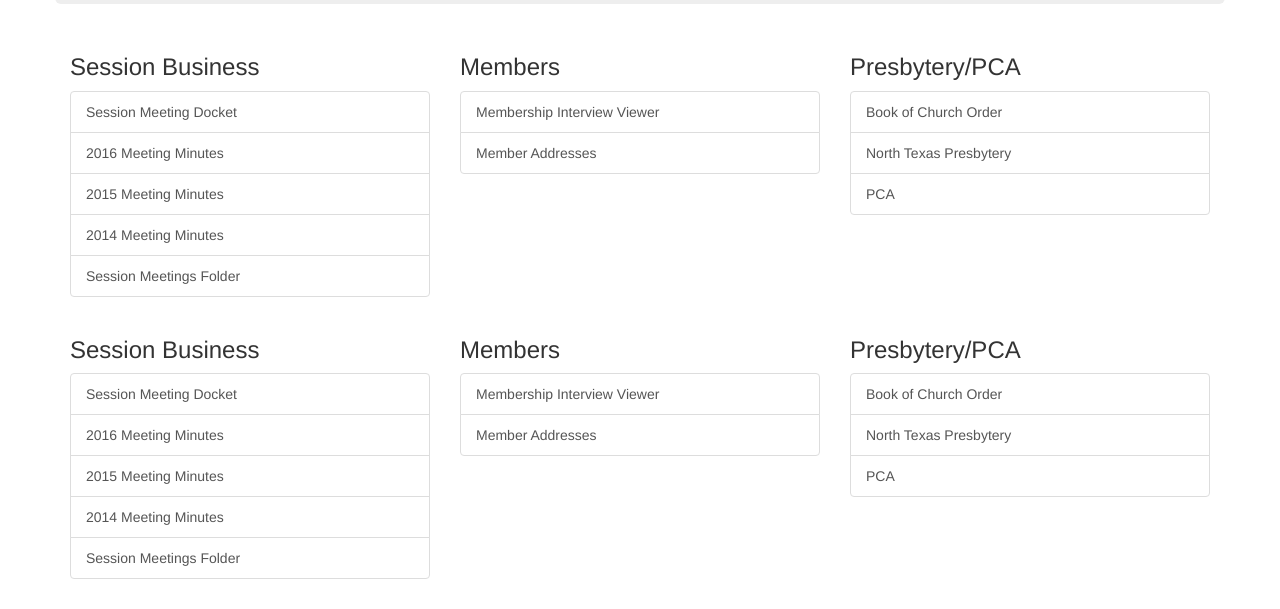
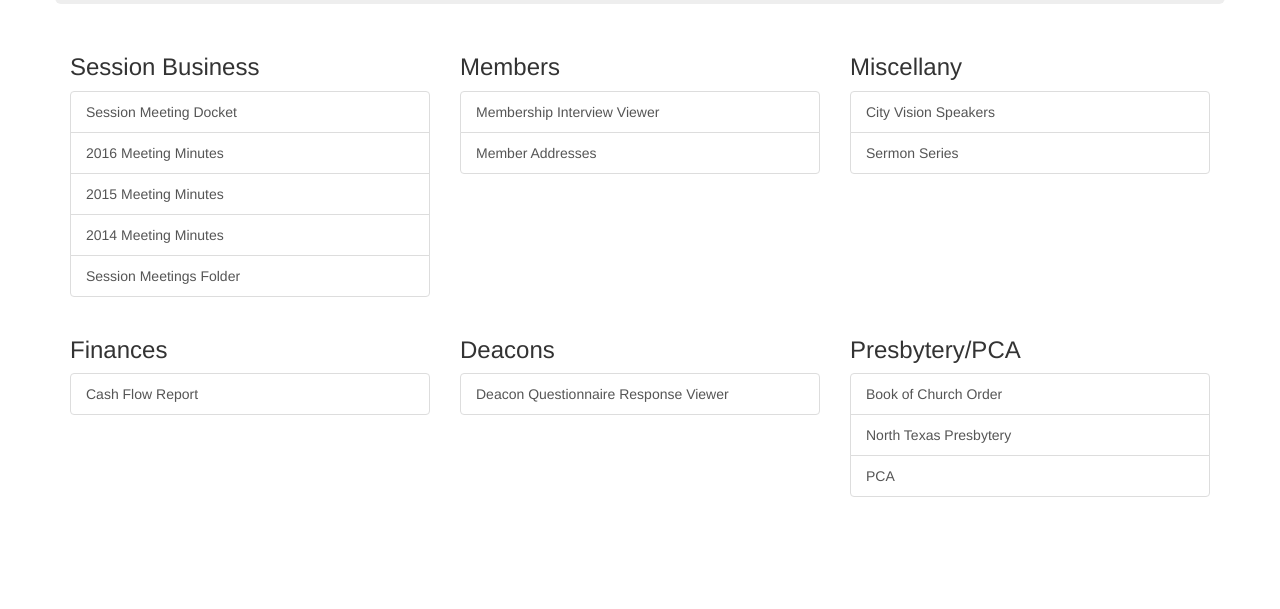
Before and after one commit to jakeydo/elderstucff, a plain HTML site: page index.html in a window 1280 px wide. Shown: the part 191-800 px from the top of the page. Drawn offline with nearby package versions, Linux system fonts and the light colour scheme.

Commit message:
more links

```diff
--- a/index.html
+++ b/index.html
@@ -34,31 +34,25 @@
           </div>
         </div>
         <div class="col-md-4">
-          <h3>Presbytery/PCA</h3>
+          <h3>Miscellany</h3>
           <div class="list-group">
-            <a class="list-group-item" href="http://www.pcaac.org/resources/bco/" role="button" target="_blank">Book of Church Order</a>
-            <a class="list-group-item" href="http://ntpresby.org" role="button" target="_blank">North Texas Presbytery</a>
-            <a class="list-group-item" href="http://www.pcanet.org" role="button" target="_blank">PCA</a>
+            <a class="list-group-item" href="https://docs.google.com/document/d/1cG_JqkbYNGkQRuSqUoykxKyLWG8ao6r-9ISKV-pIvbw/edit" role="button" target="_blank">City Vision Speakers</a>
+            <a class="list-group-item" href="https://docs.google.com/document/d/1V8XMeGhLLpOaSvEm3xs3Z_ITRd_vM0j1HnBlAAfKjJQ/edit" role="button" target="_blank">Sermon Series</a>
         </div>
       </div>
     </div>
     <!-- Second row -->
     <div class="row">
       <div class="col-md-4">
-        <h3>Session Business</h3>
+        <h3>Finances</h3>
         <div class="list-group">
-          <a class="list-group-item" href="https://docs.google.com/document/d/1qYFvU8EjEc1w8aDintQHecaqbjcB2fD7zjh57MExKSA/edit" role="button" target="_blank">Session Meeting Docket</a>
-          <a class="list-group-item" href="https://drive.google.com/drive/u/0/folders/0B-Ka6CV2EoC3MTdCY1duRWRIamM" role="button" target="_blank">2016 Meeting Minutes</a>
-          <a class="list-group-item" href="https://drive.google.com/drive/u/0/folders/0B-Ka6CV2EoC3fng0eWQyTnJpcDhRcFE3N3laVTB0bldKQk1rTy1kT0NoQkVJQVhHMlhxMm8" role="button" target="_blank">2015 Meeting Minutes</a>
-          <a class="list-group-item" href="https://drive.google.com/drive/u/0/folders/0B-Ka6CV2EoC3fjg5RGJscDJGQXZqbUJ3NWJfVW9XbUxUSDNoa2N4UHJFYUV0VElLVmQ4S1k" role="button" target="_blank">2014 Meeting Minutes</a>
-          <a class="list-group-item" href="https://drive.google.com/drive/u/0/folders/0B2bvOFT27OAKSUh3ajdHd3ZzVVU" role="button" target="_blank">Session Meetings Folder</a>
+          <a class="list-group-item" href="https://docs.google.com/spreadsheets/d/11DL6YffiZRg-4SXAz3EXanP9P2bdoywIu2nwu-M9Nao/edit#gid=584369267" role="button" target="_blank">Cash Flow Report</a>
         </div>
       </div>
       <div class="col-md-4">
-        <h3>Members</h3>
+        <h3>Deacons</h3>
         <div class="list-group">
-          <a class="list-group-item" href="http://jakeydo.github.io/interviewViewer/" role="button" target="_blank">Membership Interview Viewer</a>
-          <a class="list-group-item" href="https://docs.google.com/spreadsheets/d/1ZCN8VMSkbkfX2qIhGOl1dL0Pb9To817NknA6uQo7h00/edit#gid=0" role="button" target="_blank">Member Addresses</a>
+          <a class="list-group-item" href="http://jakeydo.github.io/deaconviewer/" role="button" target="_blank">Deacon Questionnaire Response Viewer</a>
         </div>
       </div>
       <div class="col-md-4">
```
